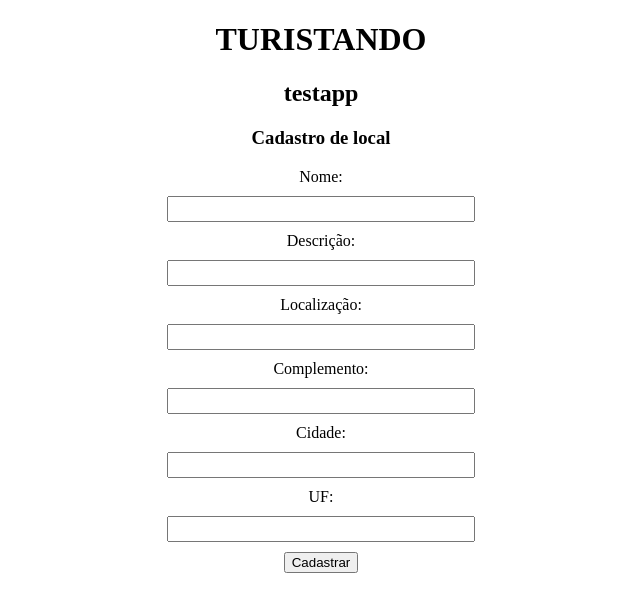
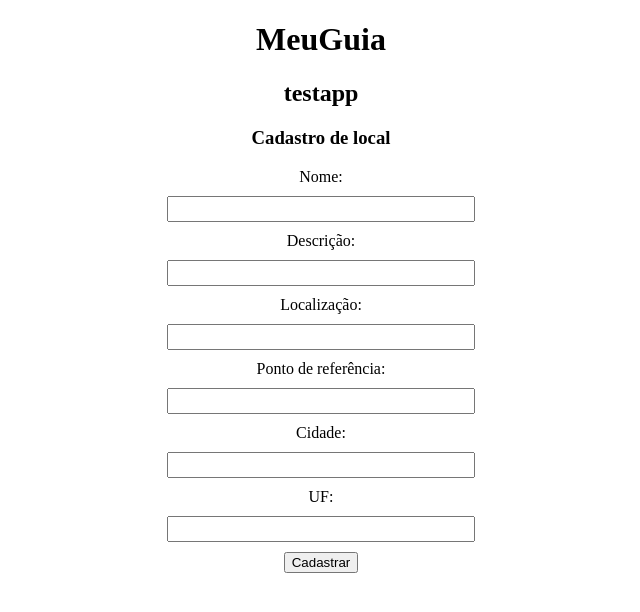
Before and after one commit to GuilherveMasco/Aplicacao_Projeto_Integrador, a React (Create React App) app in the folder client/: page / in a window 1280 px wide. Shown: the top 612 px of the page, without its empty margins (319-959 px from the left). Built offline with nearby package versions, Linux system fonts and the light colour scheme.

Commit message:
Atualização do código para nova base de dados

```diff
--- a/client/src/App.js
+++ b/client/src/App.js
@@ -7,7 +7,7 @@ function App() {
   const [nome, setNome] = useState("");
   const [descricao, setDescricao] = useState("");
   const [localizacao, setLocalizacao] = useState("");
-  const [complemento, setComplemento] = useState("");
+  const [referencia, setReferencia] = useState("");
   const [cidade, setCidade] = useState("");
   const [uf, setUf] = useState("");
 
@@ -15,6 +15,7 @@ function App() {
     Axios.post("http://localhost:3001/api/insert", {nome: nome,
     descricao: descricao,
     localizacao: localizacao,
+    referencia: referencia,
     cidade: cidade,
     uf: uf}).then(() => {
       alert("Cadastrado com sucesso!");
@@ -24,7 +25,7 @@ function App() {
   return (
     <div className="App">
       <div>
-        <h1>TURISTANDO</h1>
+        <h1>MeuGuia</h1>
         <h2>testapp</h2>
       </div>
       <div>
@@ -50,9 +51,9 @@ function App() {
         }}
         />
 
-        <label>Complemento: </label>
-        <input type="text" name="complemento" onChange={(e) => {
-          setComplemento(e.target.value)
+        <label>Ponto de referência: </label>
+        <input type="text" name="referencia" onChange={(e) => {
+          setReferencia(e.target.value)
         }}
         />
 
```
Also changed, not shown: 1 other file (tests, documents, lock files or other folders).
